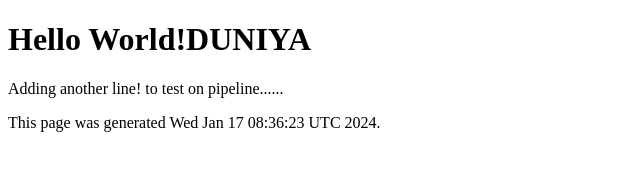
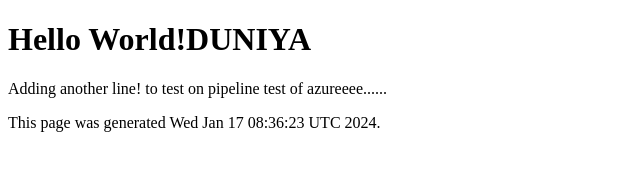
Before and after one commit to bansal28/GitHubPages, a plain HTML site: page index.html in a window 1280 px wide. Shown: the whole page, without its empty margins (0-640 px from the left). Drawn offline with Linux system fonts and the light colour scheme.

Commit message:
Update index.html

```diff
--- a/index.html
+++ b/index.html
@@ -6,7 +6,7 @@
   </head>
   <body>
     <h1>Hello World!DUNIYA</h1>
-    <p>Adding another line! to test on pipeline......</p>
+    <p>Adding another line! to test on pipeline test of azureeee......</p>
     <p>This page was generated Wed Jan 17 08:36:23 UTC 2024.</p>
   </body>
 </html>
```
